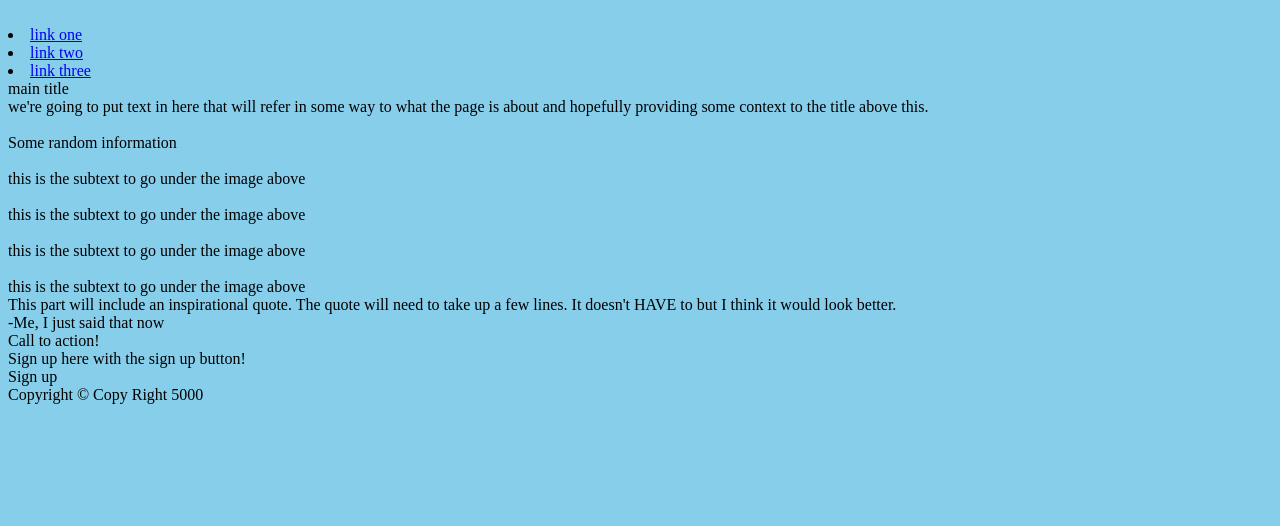
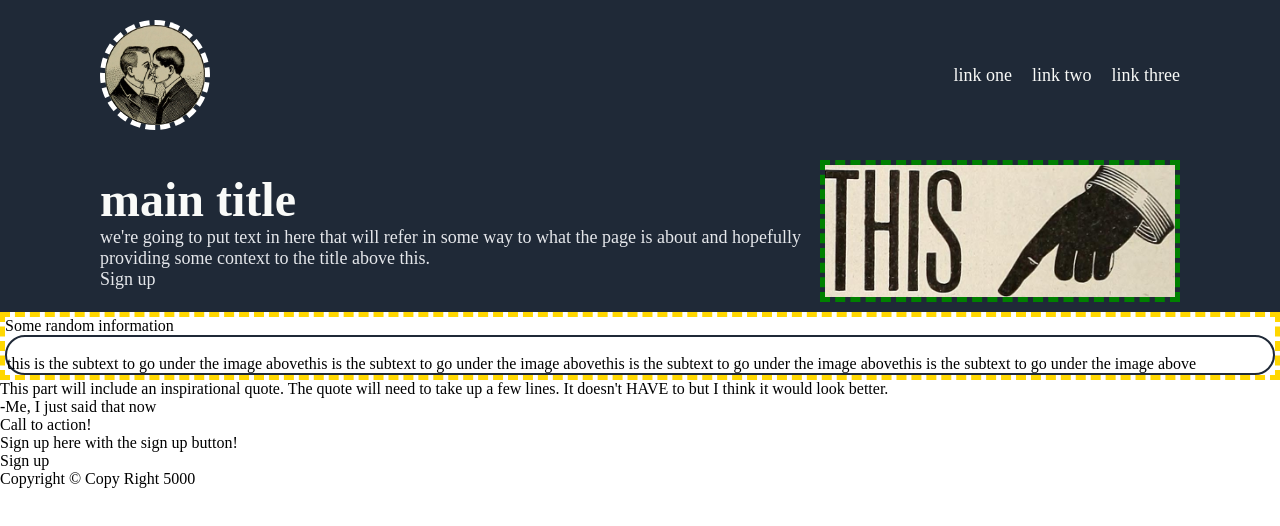
Before and after one commit to eric12345678910/odin-landing-page, a plain HTML site: page index.html in a window 1280 px wide. Drawn offline with Linux system fonts and the light colour scheme.

Commit message:
Add style to CSS file for the header

```diff
--- a/index.html
+++ b/index.html
@@ -9,7 +9,7 @@
     <body>
 
         <div class="header">
-            <img class="logo" snc="./img/img01.jpg">
+            <img class="logo" src="./img/img01.jpg" alt="logo">
             <div class="links">
                 <li><a href="#">link one</a></li>
                 <li><a href="#">link two</a></li>
@@ -18,11 +18,16 @@
         </div>
 
         <div class="header">
-            <div class="header-text">
-                <div class="hero-main"> main title </div>
-                <div class=""> we're going to put text in here that will refer in some way to what the page is about and hopefully providing some context to the title above this.</div>
+
+            <div class="col">
+                <div class="title"> main title </div>
+                <div class="text"> we're going to put text in here that will refer in some way to what the page is about and hopefully providing some context to the title above this.</div>
+                <div class="button">
+                    <div class="text">Sign up</div>
+                </div>
             </div>
-            <img class="img-main" snc="./img/img02.jpg">
+                <img class="image" src="./img/img02.jpg">
+            </div>
         </div>
 
         <div class="main-content">
--- a/style.css
+++ b/style.css
@@ -1,3 +1,101 @@
 body {
-    background-color: skyblue;
+    margin:0;
 }
+
+.header{
+    display:flex;
+    flex-direction: row;
+    justify-content: space-between;
+    align-items: center;
+    margin: 0;
+    padding: 10px 100px;
+
+    font-family: futura;
+    background-color: #1F2937;
+
+
+    --<border: 5px rgb(227, 216, 216) dotted;>--
+}
+
+.logo {
+    display: flex;
+    width: 100px;
+    border-radius: 50%;
+    margin: 10px 0;
+    height: 100px;
+
+    border: 5px white dashed;
+}
+
+li {
+    list-style-type: none;
+
+}
+a {
+    text-decoration: none;
+    font-size: 18px;
+    color: #F9FAF8;
+}
+
+.header .links {
+    display: flex;
+    flex-direction: row;
+    gap: 20px;
+    font-size: 18px;
+    color: #e5e7eb;
+
+    --<border: 5px white dashed;>--
+}
+
+.header .col{
+    display: flex;
+    flex-direction: column;
+
+
+    --<border: 5px yellow dashed;>--
+}
+.header .col .title {
+    font-size: 48px;
+    font-weight: bold;
+    color: #f9faf8;
+
+
+    --<border: 5px skyblue dotted;>--
+}
+.header .col .text{
+    font-size: 18px;
+    color: #e5e7eb;
+
+    --<border: 5px lightpink dotted;>--
+}
+
+.header .col .button .text{
+    --<border: 5px lightsalmon dotted;>--
+}
+
+.header .image{
+    display: flex;
+    width: 350px;
+
+    border: 5px green dashed;
+}
+
+
+.main-content{
+    display:flex;
+    flex-direction:column;
+}
+
+.block-01{
+    display:flex;
+    flex-direction: column;
+
+    border: 5px gold dashed;
+}
+
+.block-01 .images{
+    display:flex;
+    flex-direction: row;
+    border: 2px solid #1F2937;
+    border-radius: 20px;
+}
```
Also changed, not shown: img/img01.jpg (added), img/img02.jpg (added).
